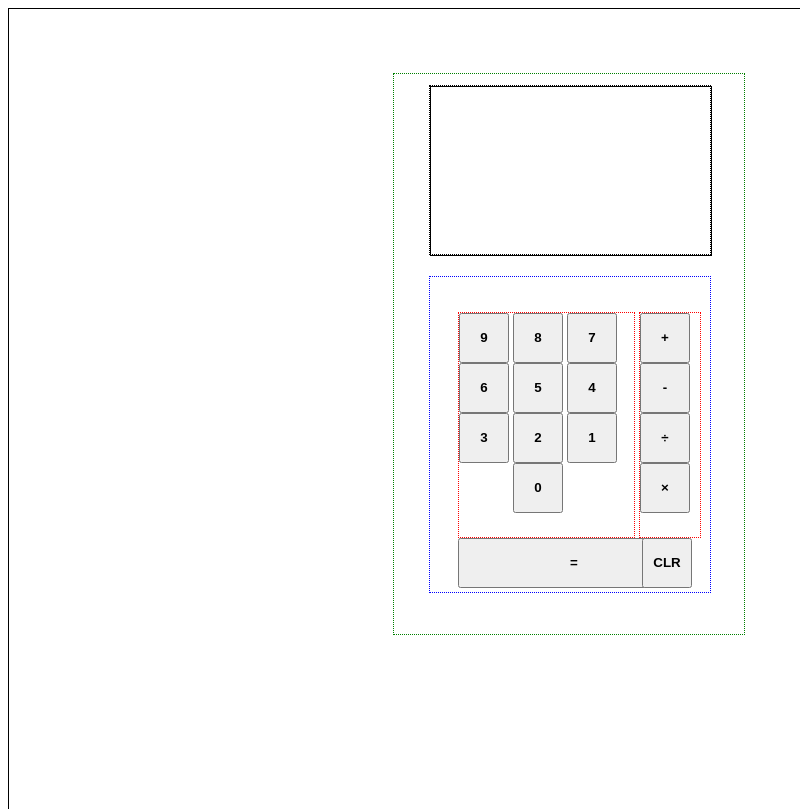
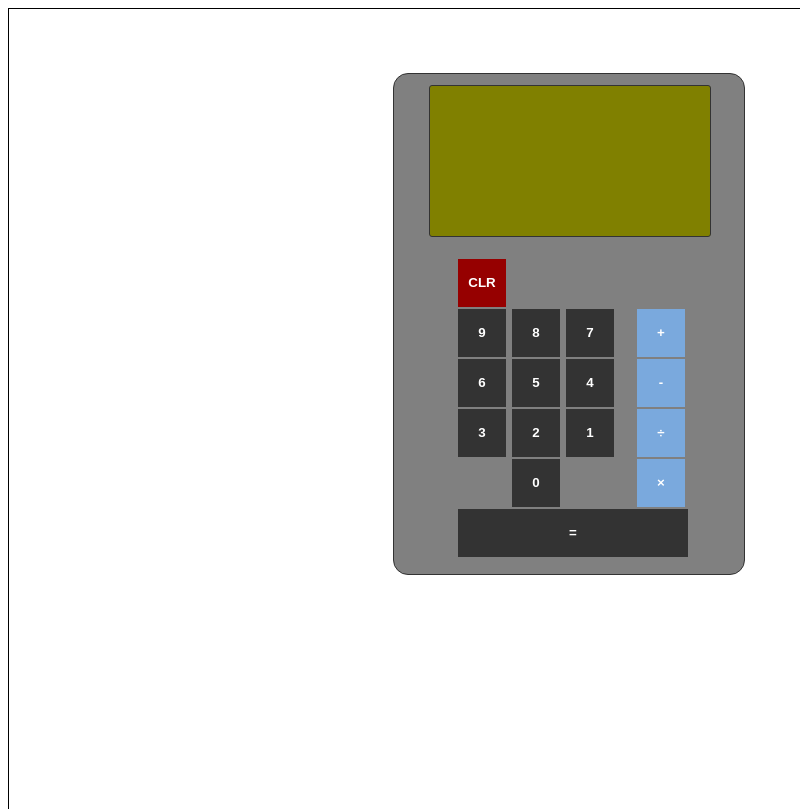
Before and after one commit to markw13a/calculatorApp, a plain HTML site: page index.html in a window 1280 px wide. Shown: the top 809 px of the page, without its empty margins (0-800 px from the left). Drawn offline with Linux system fonts and the light colour scheme.

Commit message:
Aesthetics finished
Recoloured everything. Also changed how the calculator resizes quite substantialy.

Felt that the smaller version was too similar to the larger one. Made it smaller and fixed proportions.

There is currently a bug where a long string of numbers will spill out of the calculator's screen. That is the last thing to take care of here.

```diff
--- a/index.html
+++ b/index.html
@@ -11,6 +11,9 @@
 				<p></p>
 			</div>
 			<div id="buttons" class="container">
+				<div id="top-bar">
+					<button class="CLR">CLR</button>
+				</div>
 				<div id="numberBlock">
 					<button class="nine number">9</button>
 					<button class="eight number">8</button>
@@ -35,9 +38,6 @@
 				<div id="submit">
 					<button class="equal">=</button>
 				</div>
-				<div id="top-bar">
-					<button class="CLR">CLR</button>
-				</div>
 			</div>
 		</div>
 		<script type="text/javascript" src="script.js"></script>
--- a/style.css
+++ b/style.css
@@ -5,15 +5,24 @@ body{
 }
 
 button{
-	min-height: 35px;
-	min-width: 35px;
+	min-height: 25px;
+	min-width: 25px;
 	font-weight: bold;
-
+	background-color: #333333;
+	border: 1px solid #808080;
+	color: #FFF;
 }
 
 button:hover{
 	border: 1px solid #000;
-	color: #FFF;
+}
+
+.CLR{
+	background-color: #960000;
+}
+
+.op{
+	background-color:#7AA9DD	;
 }
 
 .dummy{
@@ -24,15 +33,16 @@ button:hover{
 	width: 80%;
 	margin: 3% 10%;
 	min-height: 60px;
-	min-width:	220px;
+	min-width:	120px;
 }
 
 #calculator{
-	max-width: 350px;
-	min-width:	250px;
-	height: 70%;
-	border: 1px dotted green;
+	width: 200px;
+	height: 260px;
 	margin: 5% 30%;
+	background-color: #808080;
+	border: 1px solid #333333;
+	border-radius: 15px;
 }
 
 #calculator div{
@@ -41,51 +51,45 @@ button:hover{
 }
 
 #calculator #buttons{
-	border: 1px dotted blue;
 	height: 50%;
-	padding-top: 10%;
 }
 
 #calculator #numberBlock{
-	border: 1px dotted red;
-	max-width: 140px;
+	max-width: 90px;
 	margin-left: 10%;
-	height: 80%;
 }
 
 #calculator #operations{
-	border: 1px dotted red;
-	max-width: 40px;
+	max-width: 30px;
 	margin: 0;
-	height: 80%;
 }
 
-#calculator #display{
-	border: 1px dotted black;
-	display: block;
-	height: 30%;
-}
-
-#calculator #submit{
+#calculator #top-bar{
 	width: 180px;
 	margin-left: 10%;
 }
 
+#calculator #display{
+	border: 1px solid #333333;
+	border-radius: 3px;
+	display: block;
+	height: 30%;
+	background-color: #808000;
+}
+
+#calculator #submit{
+	margin-left: 10%;
+}
+
 #calculator #submit button{
-	width: 232px;
+	width: 122px;
 }
 
 #display p{
 	width: 100%;
 	height: 100%;
-	border: 1px solid black;
 	margin: 0;
 	font-weight: bold;
-}
-
-.clr{
-	position: absolute;
-	top: 0; left: 0;
 }
 
 @media (min-width: 500px){
@@ -100,10 +104,10 @@ button:hover{
 
 	#calculator{
 		width: 350px;
+		height: 500px;
 	}
 
 	#calculator #buttons{
-	border: 1px dotted blue;
 	min-width: 275px;
 	height: 50%;
 	}
@@ -112,8 +116,11 @@ button:hover{
 		max-width: 175px;
 	}
 	#calculator #operations{
-	border: 1px dotted red;
 	max-width: 60px;
 	margin: 0;
 	}
+
+	#calculator #submit button{
+	width: 232px;
 }
+}
```
